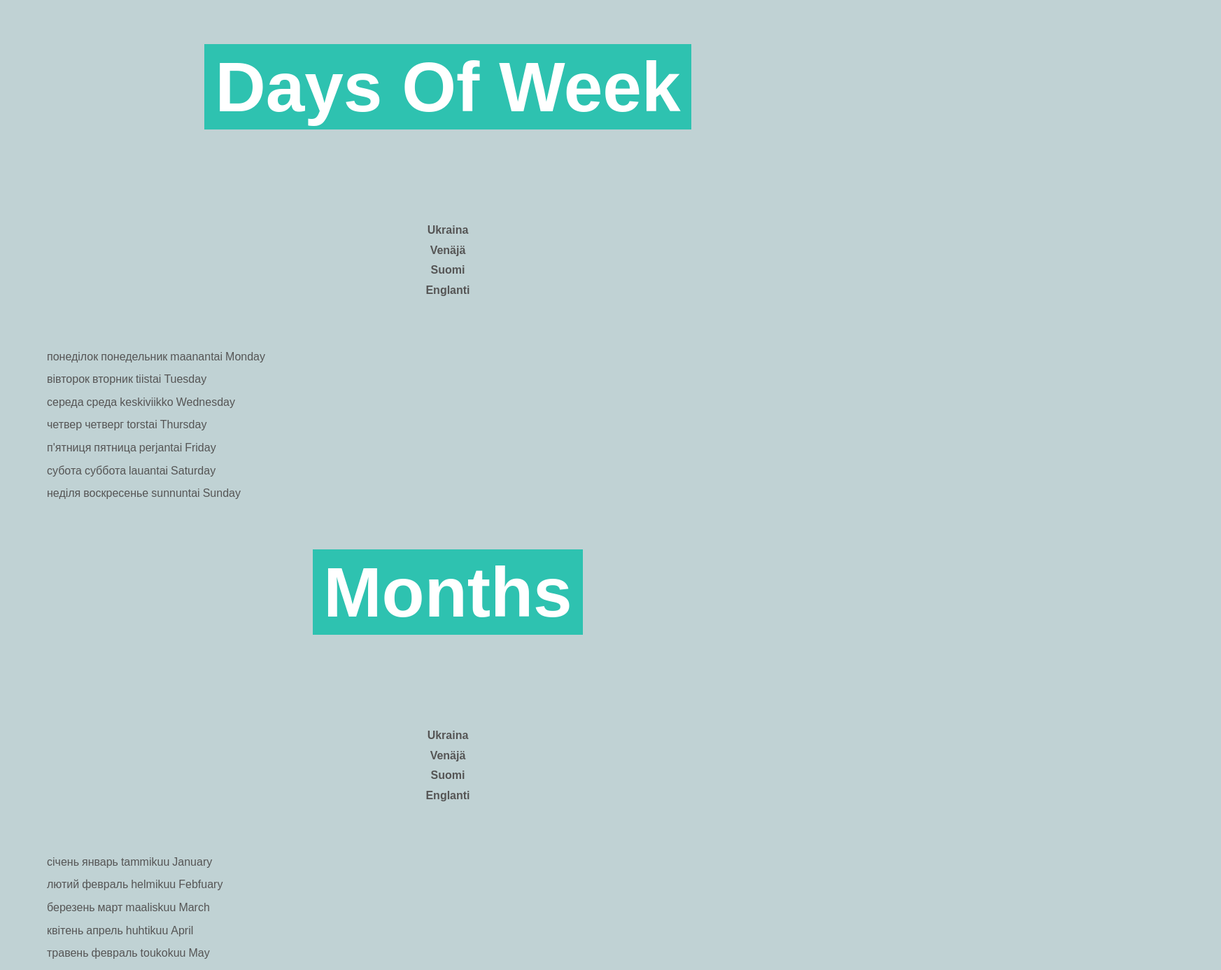
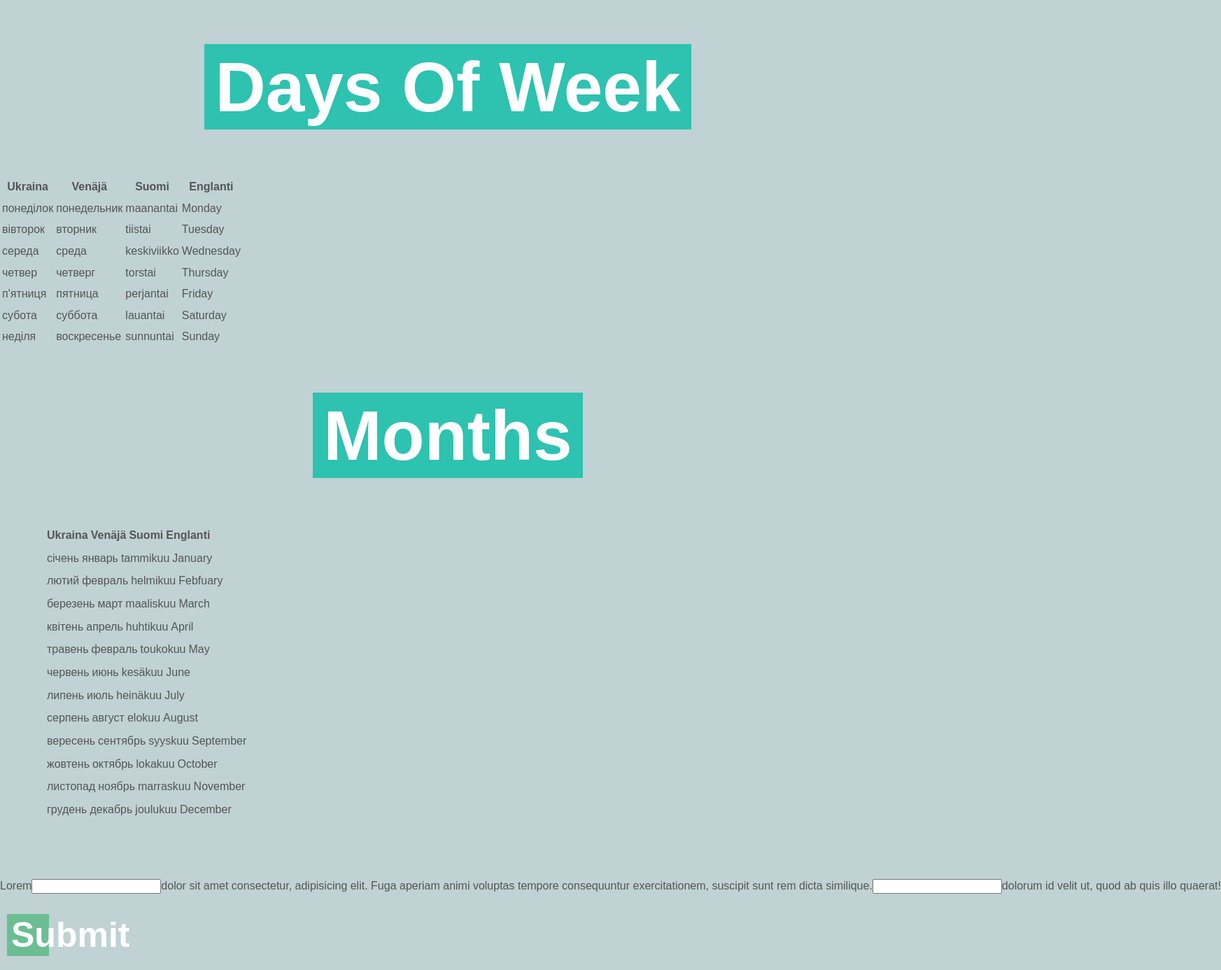
Before and after one commit to irensula/4lang-app, a React (Create React App) app: page / in a window 1280 px wide. Shown: the top 1386 px of the page at 70% size, 1745 px wide, since content can reach past the window. Built offline with nearby package versions, Linux system fonts and the light colour scheme.

Commit message:
Add files via upload

```diff
--- a/src/components/DaysOfWeek.jsx
+++ b/src/components/DaysOfWeek.jsx
@@ -5,10 +5,9 @@ const DaysOfWeek = () => {
     return (
         <div>
             <h1><span>Days Of Week</span></h1>
-
-            <table className="row">
+            <table>
                 <thead>
-                    <tr className="row">
+                    <tr className="term">
                         <th>Ukraina</th>
                         <th>Venäjä</th>
                         <th>Suomi</th>
--- a/src/components/Months.jsx
+++ b/src/components/Months.jsx
@@ -8,7 +8,7 @@ const Months = () => {
 
             <table className="row">
                 <thead>
-                    <tr className="row">
+                    <tr className="term">
                         <th>Ukraina</th>
                         <th>Venäjä</th>
                         <th>Suomi</th>
--- a/src/components/Task.jsx
+++ b/src/components/Task.jsx
@@ -1,28 +1,44 @@
-import { useState } from "react";
+// import right from "../data/task_1";
 
-const Task = (props) => {
+const Task = () => {
 
-    const [val, setVal] = useState("");
-    const click = () => {
-        alert(val)
-    }
-    const change = event => {
-        setVal(event.target.value);
+    const right = ["ipsum", "libero"];
+    const [right_word_1, right_word_2] = right;
+
+    const handleSubmit = (e) => {
+        e.preventDefault();
+        const word_1 = e.target.word_1.value;
+        const word_2 = e.target.word_2.value;
+
+        if(word_1 === right_word_1 && word_2 === right_word_2) {
+            console.log("Correct!");
+
+        }
     }
 
     return (
-        <form>
+        <form onSubmit={handleSubmit}>
             <p className="taskText">Lorem</p>
             <input
+                type="text"
+                name="word_1"
                 className="taskInput"
-                onChange={change}
-                value = {val}
+
             />
-            <p className="taskText">dolor sit amet consectetur, adipisicing elit. Fuga aperiam animi voluptas tempore consequuntur exercitationem, suscipit sunt rem dicta similique. Libero dolorum id velit ut, quod ab quis illo quaerat!</p>
+            <p className="taskText">dolor sit amet consectetur, adipisicing elit. Fuga aperiam animi voluptas tempore consequuntur exercitationem, suscipit sunt rem dicta similique. </p>
+            <input
+                type="text"
+                name="word_2"
+                className="taskInput"
+
+            />
+                <p className="taskText"> dolorum id velit ut, quod ab quis illo quaerat!</p>
             <br/>
-            <button className="button" onClick = {click}>Submit</button>
+            <button className="button">Submit</button>
         </form>
     );
 }
 
 export default Task;
+
+// styles
--- /dev/null
+++ b/src/data/task_1.js
@@ -0,0 +1,6 @@
+const right = [
+    {right_word_1: "ipsum"},
+    {right_word_2: "libero"}
+];
+
+export default right;
```
Also changed, not shown: src/components/Entry.jsx (indentation only).
